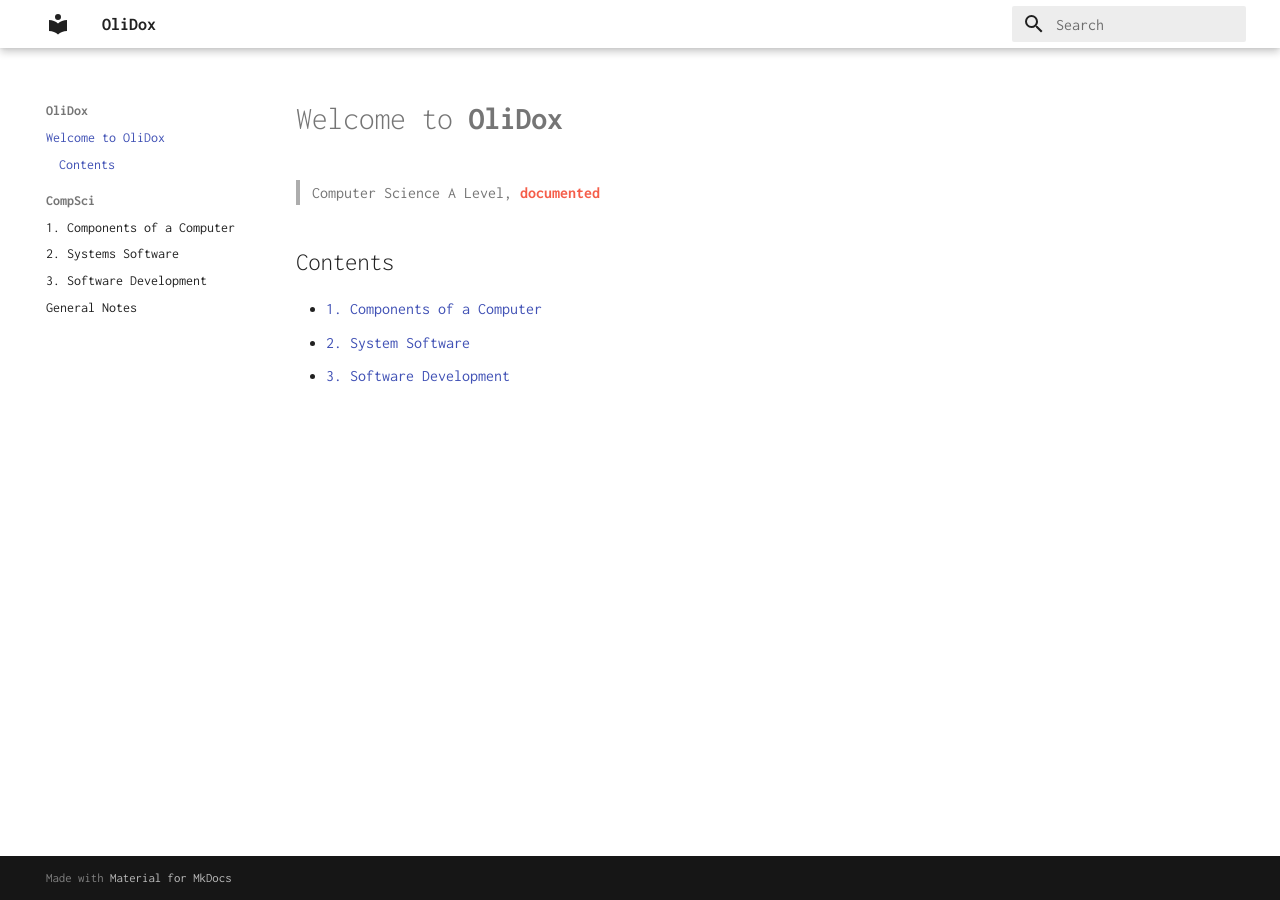
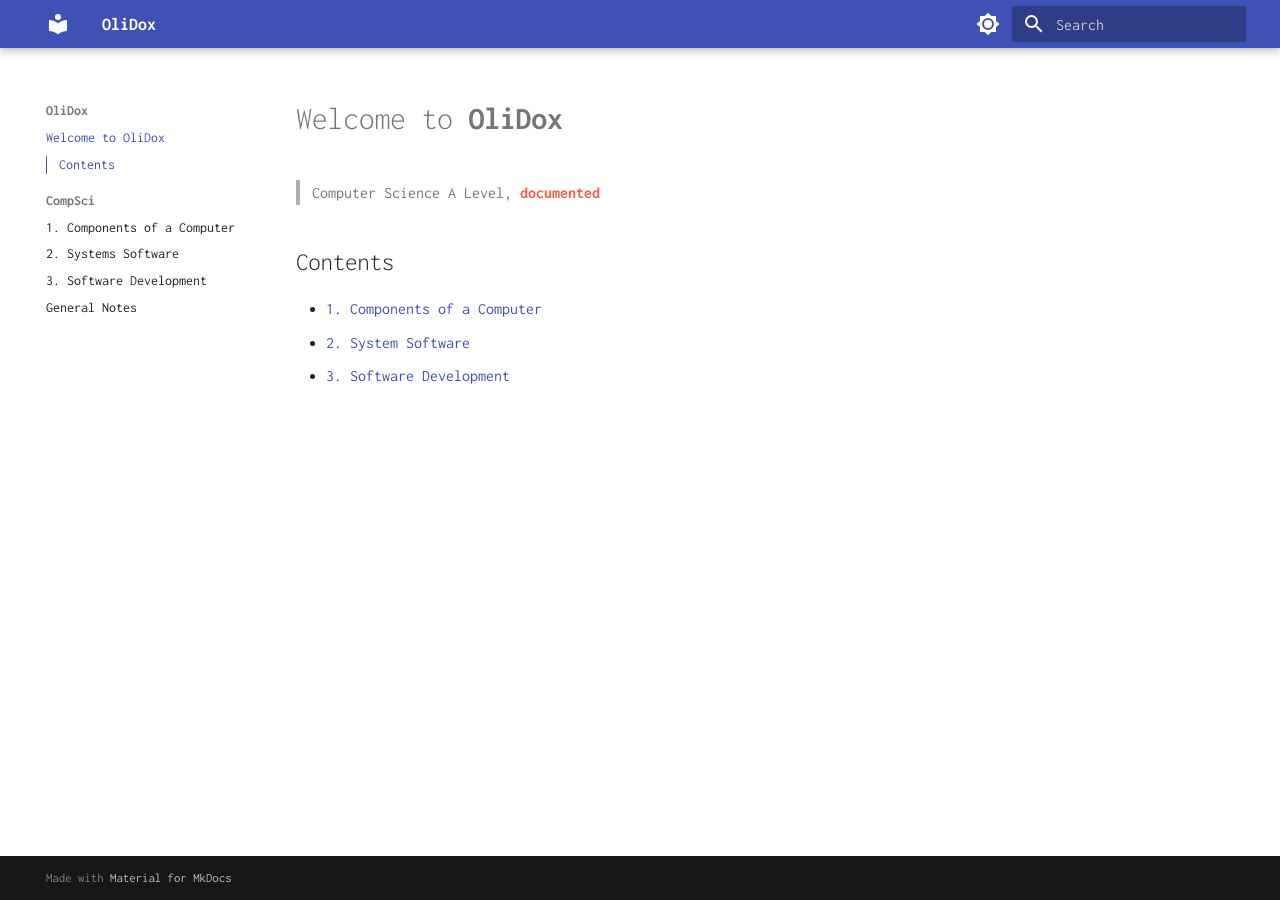
Before and after one commit to iwantlotsofcookies/OliDox, an MkDocs documentation site: the page built from docs/index.md, in a window 1280 px wide. Built offline with MkDocs 1.6.1 and Material for MkDocs 9.7.7, drawn with Linux system fonts in a browser that asks for light colours.

Commit message:
Update mkdocs.yml

```diff
--- a/mkdocs.yml
+++ b/mkdocs.yml
@@ -1,19 +1,31 @@
 site_name: OliDox
-site_url: https://example.com/
+site_url: https://iwantlotsofcookies.github.io/OliDox/
 theme:
   font:
     text: Inconsolata
     #text: roberto
 
   palette:
-    primary: white
-    accent: indigo
+    #primary: indigo
+    #accent: indigo
+    # Palette toggle for light mode
+    - scheme: default
+      toggle:
+        icon: material/brightness-7
+        name: Switch to dark mode
+
+    # Palette toggle for dark mode
+    - scheme: slate
+      toggle:
+          icon: material/brightness-4
+          name: Switch to light mode
+
   features:
     - navigation.sections
     #- navigation.expand
     #- navigation.tracking
     #- navigation.tabs
-    #- navigation.indexes
+    - navigation.indexes
     #- navigation.path
     #- toc.follow
     - toc.integrate
```
